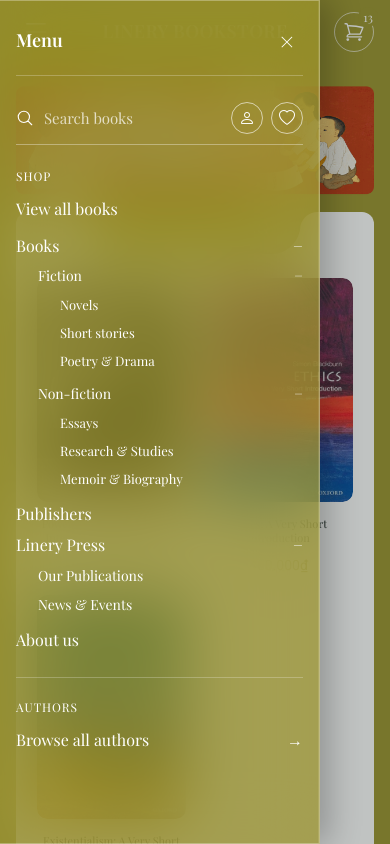
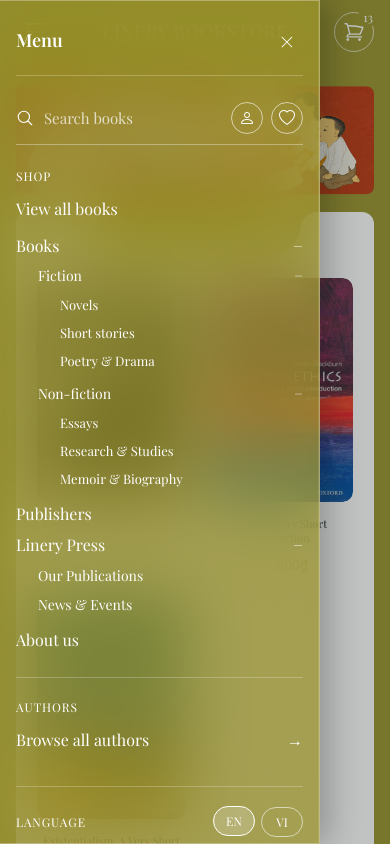
Before and after one commit to Kimdesignui/linerybooks-option-2, a React (Vite) app: page / in a window 390 px wide. Both pictures are taken after a click on the button 36 px from the left and 32 px from the top of the page. Shown: the top 844 px of the page. Built offline with nearby package versions, Linux system fonts and the light colour scheme; a web font is replaced by a local one.

Commit message:
Add language switcher to mobile menu

```diff
--- a/src/App.tsx
+++ b/src/App.tsx
@@ -119,7 +119,7 @@ function ShopMenu({ onAllBooks }: { onAllBooks: () => void }) {
   </section>
 }
 
-function MobileMenu({ isOpen, onShop, onAllBooks, onAuthors, onSearch, onClose }: { isOpen: boolean; onShop: () => void; onAllBooks: () => void; onAuthors: () => void; onSearch: (query: string) => void; onClose: () => void }) {
+function MobileMenu({ isOpen, onShop, onAllBooks, onAuthors, onSearch, language, onSelectLanguage, onClose }: { isOpen: boolean; onShop: () => void; onAllBooks: () => void; onAuthors: () => void; onSearch: (query: string) => void; language: 'en' | 'vi'; onSelectLanguage: (language: 'en' | 'vi') => void; onClose: () => void }) {
   const [openBranches, setOpenBranches] = useState<Record<string, boolean>>({ Books: true, Fiction: true, 'Non-fiction': true, 'Linery Press': true })
   const [query, setQuery] = useState('')
   const toggleBranch = (label: string) => setOpenBranches((current) => ({ ...current, [label]: !current[label] }))
@@ -166,6 +166,13 @@ function MobileMenu({ isOpen, onShop, onAllBooks, onAuthors, onSearch, onClose }
       <h2 id="mobile-authors-heading" className="mobile-menu-section-title">Authors</h2>
       <button className="mobile-menu-item mobile-menu-level-0" onClick={onAuthors}><span className="mobile-menu-text">Browse all authors</span><span aria-hidden="true">→</span></button>
     </section>
+    <div className="mobile-menu-language" aria-label="Choose language">
+      <span className="mobile-menu-section-title">Language</span>
+      <div className="mobile-menu-language-options">
+        <button type="button" className={language === 'en' ? 'is-active' : ''} aria-pressed={language === 'en'} onClick={() => onSelectLanguage('en')}>EN</button>
+        <button type="button" className={language === 'vi' ? 'is-active' : ''} aria-pressed={language === 'vi'} onClick={() => onSelectLanguage('vi')}>VI</button>
+      </div>
+    </div>
   </aside>
 }
 
@@ -610,6 +617,7 @@ function Footer() {
 
 export function App() {
   const [welcomeOpen, setWelcomeOpen] = useState(() => isEnhancedVariant && window.localStorage.getItem(welcomeStorageKey) !== 'true')
+  const [language, setLanguage] = useState<'en' | 'vi'>(() => window.localStorage.getItem('linery-language') === 'vi' ? 'vi' : 'en')
   const [menuOpen, setMenuOpen] = useState(false)
   const [view, setView] = useState<View>(() => window.location.pathname === '/all-books' ? 'all-books' : window.location.pathname === '/search' ? 'search' : window.location.pathname.startsWith('/authors/') ? 'author' : 'home')
   const [searchQuery, setSearchQuery] = useState(() => new URLSearchParams(window.location.search).get('query') ?? '')
@@ -669,6 +677,7 @@ export function App() {
   const selectLanguage = (language: 'en' | 'vi') => {
     window.localStorage.setItem('linery-language', language)
     window.localStorage.setItem(welcomeStorageKey, 'true')
+    setLanguage(language)
     setWelcomeOpen(false)
   }
 
@@ -766,7 +775,7 @@ export function App() {
     <div id="top" className={`page-shell ${quickViewAvailable && quickViewOpen ? 'quick-view-active' : ''}`}>
     <Header cartCount={cartCount} onMenu={() => setMenuOpen(!menuOpen)} onShop={showShop} onShopHover={(open) => { if (view !== 'authors') setShopOpen(open) }} onAuthors={showAuthors} onAllBooks={showAllBooks} onSearch={showSearch} onQuickView={toggleQuickView} quickViewOpen={quickViewOpen} quickViewAvailable={quickViewAvailable} activeView={view} shopOpen={shopOpen} />
     <button className={`mobile-backdrop ${menuOpen ? 'is-open' : ''}`} aria-label="Close menu" aria-hidden={!menuOpen} onClick={() => setMenuOpen(false)} />
-    <MobileMenu isOpen={menuOpen} onShop={showHome} onAllBooks={showAllBooks} onAuthors={showAuthors} onSearch={showSearch} onClose={() => setMenuOpen(false)} />
+    <MobileMenu isOpen={menuOpen} onShop={showHome} onAllBooks={showAllBooks} onAuthors={showAuthors} onSearch={showSearch} language={language} onSelectLanguage={selectLanguage} onClose={() => setMenuOpen(false)} />
     {view === 'authors' ? <AuthorsDirectory /> : view === 'all-books' ? <AllBooksPage onHome={showHome} onOpenDetail={showDetail} onAddToCart={addToCart} onPreview={openPreview} onPreviewLeave={schedulePreviewClose} onSelectQuickView={selectQuickView} quickViewOpen={quickViewAvailable && quickViewOpen} /> : view === 'search' ? <SearchResultsPage query={searchQuery} onOpenDetail={showDetail} onAddToCart={addToCart} onPreview={openPreview} onPreviewLeave={schedulePreviewClose} onSelectQuickView={selectQuickView} quickViewOpen={quickViewAvailable && quickViewOpen} /> : view === 'author' ? <AuthorProfile author={selectedAuthor || 'Edward W. Said'} onBack={showAuthors} onOpenDetail={showDetail} onAddToCart={addToCart} onPreview={openPreview} onPreviewLeave={schedulePreviewClose} onSelectQuickView={selectQuickView} quickViewOpen={quickViewAvailable && quickViewOpen} /> : view === 'detail' ? <BookDetail product={selectedProduct ?? products[0]} onBack={showHome} onAuthor={showAuthor} /> : <main>
       <section className="hero scroll-section" aria-label="Linery bookstore illustration"><img src="/assets/hero-children.png" alt="Các em nhỏ cùng đọc sách trên nền đỏ" /></section>
       <div id="shop" className="collections">{sections.map(section => <Collection key={section.title} {...section} onOpenDetail={showDetail} onAddToCart={addToCart} onPreview={openPreview} onPreviewLeave={schedulePreviewClose} onSelectQuickView={selectQuickView} quickViewOpen={quickViewAvailable && quickViewOpen} />)}</div>
--- a/src/styles.css
+++ b/src/styles.css
@@ -390,6 +390,11 @@ button { cursor: pointer; }
   .mobile-menu-icon i { font-size: 16px; line-height: 1; }
   .mobile-menu-section { padding: 18px 0 12px; }
   .mobile-menu-section + .mobile-menu-section { margin-top: 10px; padding-top: 20px; border-top: 1px solid rgba(255,255,255,.24); }
+  .mobile-menu-language { display: flex; align-items: center; justify-content: space-between; gap: 16px; margin-top: 18px; padding-top: 20px; border-top: 1px solid rgba(255,255,255,.24); }
+  .mobile-menu-language .mobile-menu-section-title { margin: 0; }
+  .mobile-menu-language-options { display: flex; align-items: center; gap: 6px; }
+  .mobile-menu-language-options button { min-width: 42px; min-height: 30px; padding: 5px 10px; border: 1px solid rgba(255,255,255,.58); border-radius: 999px; background: transparent; color: #fff; font: 400 12px/1 var(--font-display); text-align: center; transition: background-color 180ms ease, border-color 180ms ease, color 180ms ease, transform 180ms ease; }
+  .mobile-menu-language-options button:hover, .mobile-menu-language-options button:focus-visible, .mobile-menu-language-options button.is-active { border-color: #fff; background: rgba(255,255,255,.2); color: #fff; transform: translateY(-1px); }
   .mobile-menu-section-title { margin: 0 0 8px; color: #fff; font-size: 12px; font-style: italic; letter-spacing: .08em; text-transform: uppercase; }
   .mobile-menu-tree { margin-top: 5px; }
   .mobile-menu-branch { margin: 0; }
```
